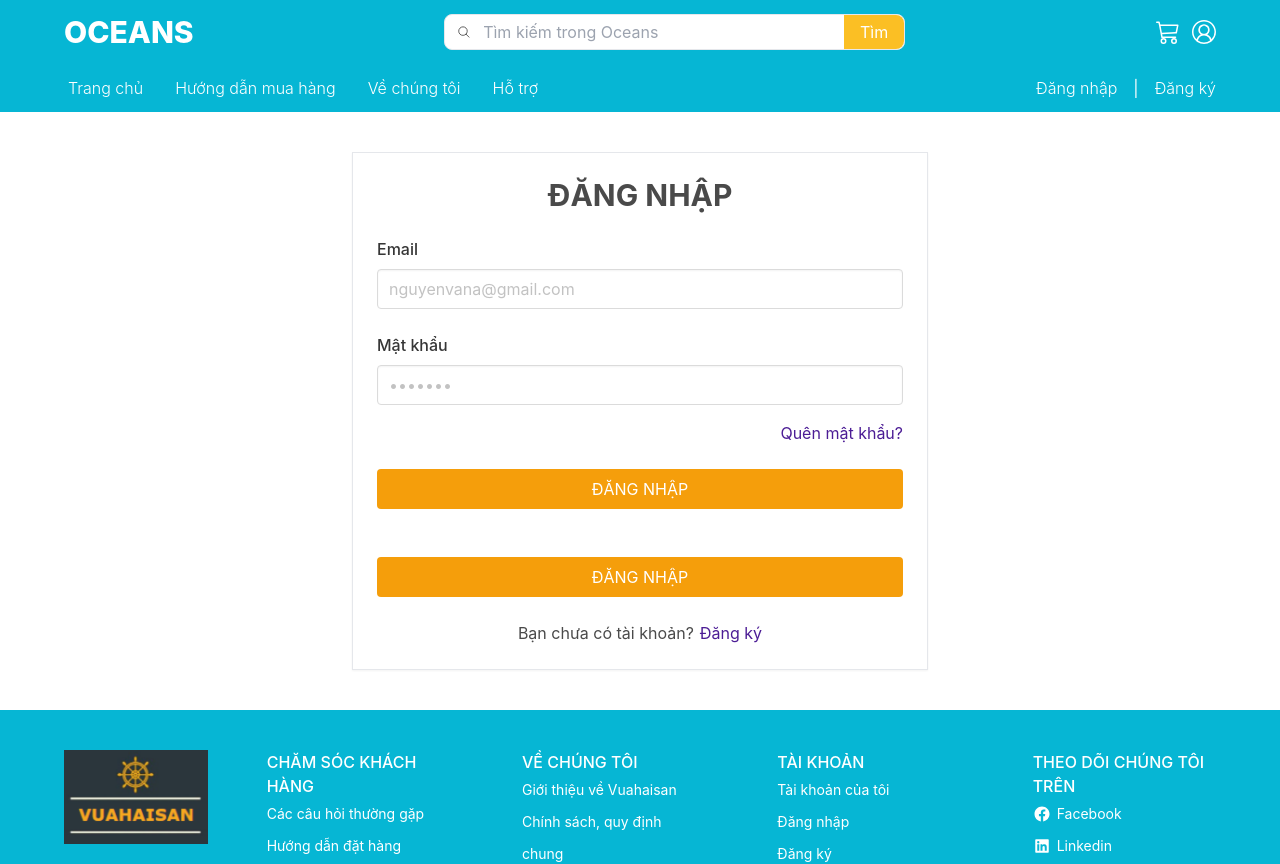
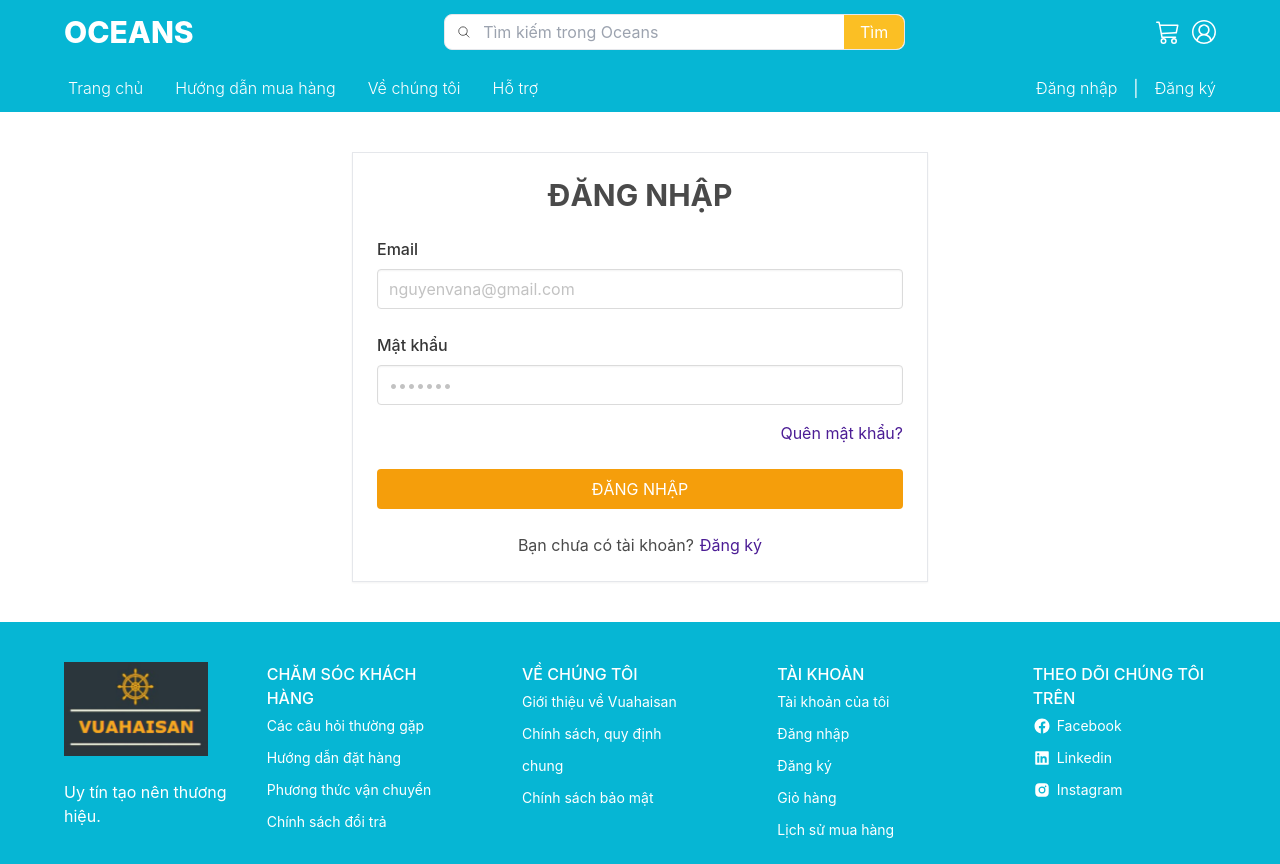
Before and after one commit to NgocLinhTrann/seafood-ecommerce, a React (Create React App) app: page /login in a window 1280 px wide. Shown: the top 864 px of the page. Built offline with nearby package versions, Linux system fonts and the light colour scheme.

Commit message:
test git 2

```diff
--- a/src/pages/LogInPage.js
+++ b/src/pages/LogInPage.js
@@ -43,10 +43,6 @@ function LogInPage() {
                                 ĐĂNG NHẬP
                             </button>
 
-                            <button className="my-5 w-full py-2 text-white bg-amber-500 rounded">
-                                ĐĂNG NHẬP
-                            </button>
-
                             <p className="text-center">
                                 Bạn chưa có tài khoản?
                                 <a href="/signup" className="text-violet-900 ml-1.5 font-normal">Đăng ký</a>
```
